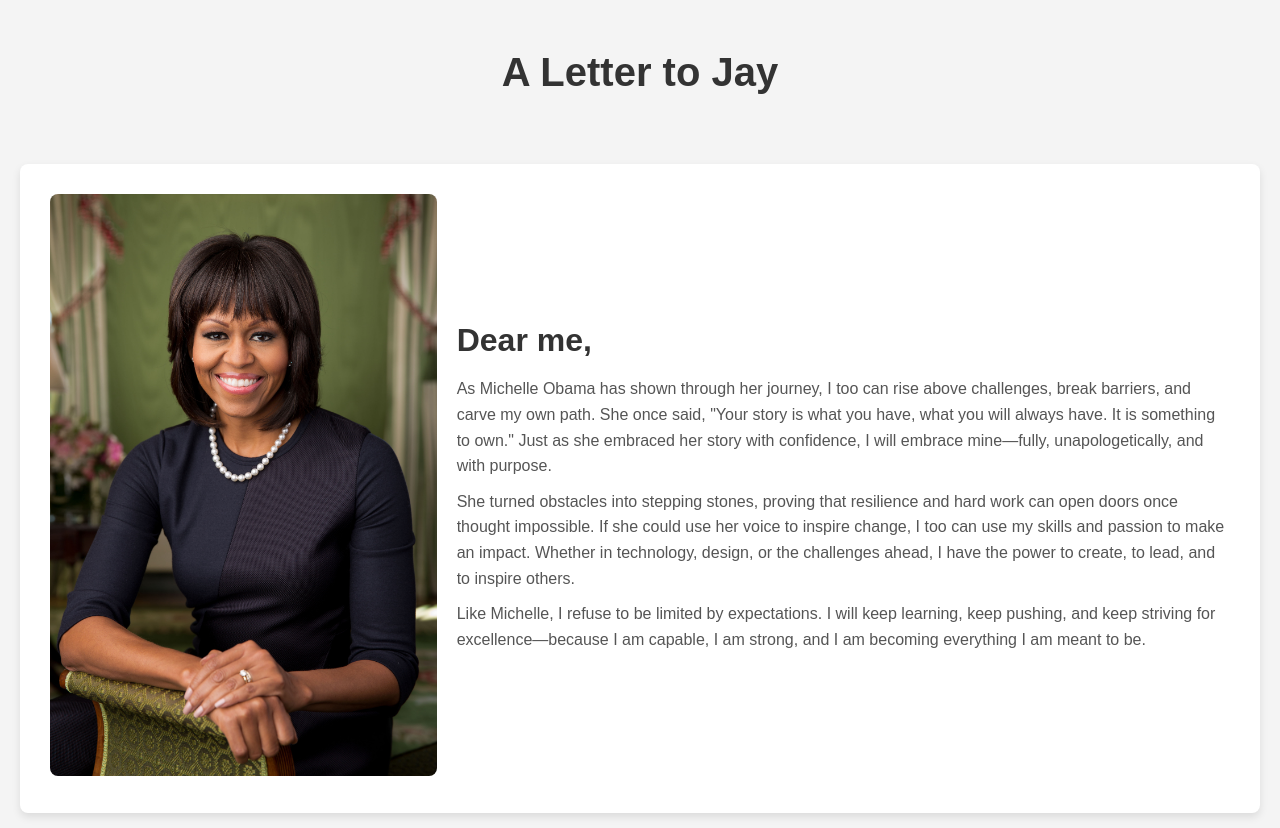
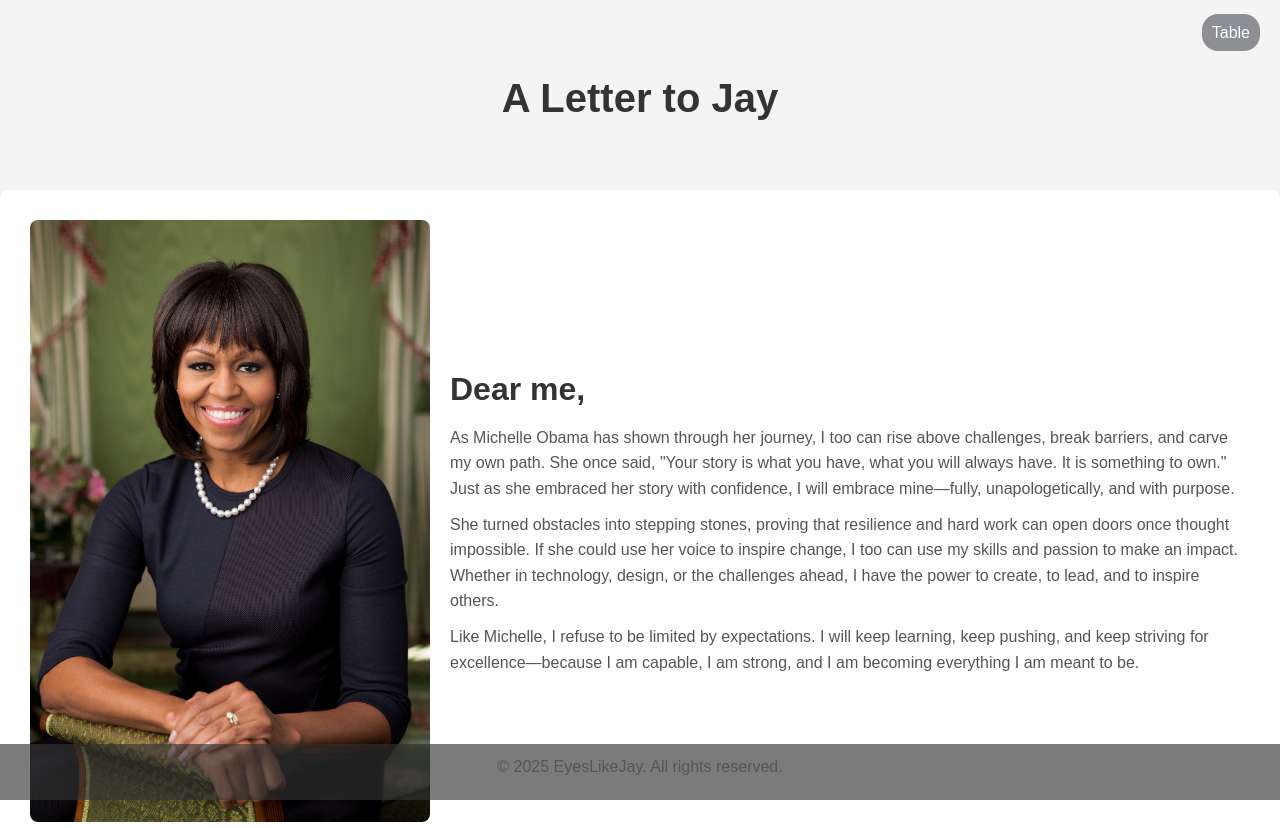
Before and after one commit to Jaynimi/HTML-Assignment-2, a plain HTML site: page media.html in a window 1280 px wide. Shown: the top 828 px of the page. Drawn offline with Linux system fonts and the light colour scheme.

Commit message:
Final changes on both pages

```diff
--- a/media.css
+++ b/media.css
@@ -5,12 +5,33 @@
   box-sizing: border-box;
 }
 
+.signinContainer {
+  padding-right: 20px;
+  text-align: right;
+  pointer-events: auto;
+}
+
+.signinLink {
+  text-decoration: none;
+  color: white;
+  font-family: 'Montserrat', sans-serif;
+  padding: 10px;
+  background-color: rgba(85, 88, 97, 0.644);
+  cursor: pointer;
+  border-radius: 1rem;
+}
+
 /* Body styling */
 body {
   font-family: Arial, sans-serif;
   line-height: 1.6;
   background-color: #f4f4f4;
-  padding: 20px;
+  padding-top: 20px;
+
+}
+
+::-webkit-scrollbar {
+  display: none;
 }
 
 /* Header styling */
@@ -80,13 +101,20 @@ video {
   box-shadow: 0 4px 8px rgba(0, 0, 0, 0.1);
 }
 
+.audio {
+  margin-bottom: 5rem;
+}
+
 /* Footer styling */
 footer {
   text-align: center;
-  padding: 20px;
-  background-color: #333;
+  padding: 10px;
+  background-color: #333333a4;
   color: #fff;
   margin-top: 50px;
+  position: fixed;
+  bottom: 0;
+  width: 100%;
 }
 
 /* Media Queries for Responsiveness */
--- a/media.html
+++ b/media.html
@@ -7,6 +7,9 @@
     <link rel="stylesheet" href="media.css" />
   </head>
   <body>
+    <div class="signinContainer">
+      <a href="index.html" class="signinLink color">Table</a>
+    </div>
     <header>
       <h1>A Letter to Jay</h1>
     </header>
@@ -69,7 +72,7 @@
     </section>
 
     <!-- Responsive Audio Section (Plays on Load) -->
-    <audio autoplay controls loop>
+    <audio class="audio" autoplay controls loop>
       <source src="assets/audio/audio1.mp3" media="(max-width: 600px)" />
       <source src="assets/audio/audio2.mp3" media="(max-width: 1025px)" />
       <source src="assets/audio/audio3.mp3" media="(min-width: 1024px)" />
--- a/style.css
+++ b/style.css
@@ -1,3 +1,7 @@
+* {
+    margin: 0;
+}
+
 .signinContainer {
     padding: 20px;
     text-align: right;
@@ -21,6 +25,7 @@
     font-family: Arial, sans-serif;
     font-size: 1rem;
     text-align: left;
+    /* padding: 8px; */
 }
 
 #coursesHeader {
@@ -74,6 +79,18 @@ thead th {
     text-align: left;
 }
 
+/* Footer styling */
+footer {
+    text-align: center;
+    padding: 20px;
+    background-color: #333;
+    color: #fff;
+    margin-top: 50px;
+    position: fixed;
+    bottom: 0;
+    width: 100%;
+  }
+
 
 @media (max-width: 768px) {
     .table {
```
Also changed, not shown: index.html (+3 -0 lines).
